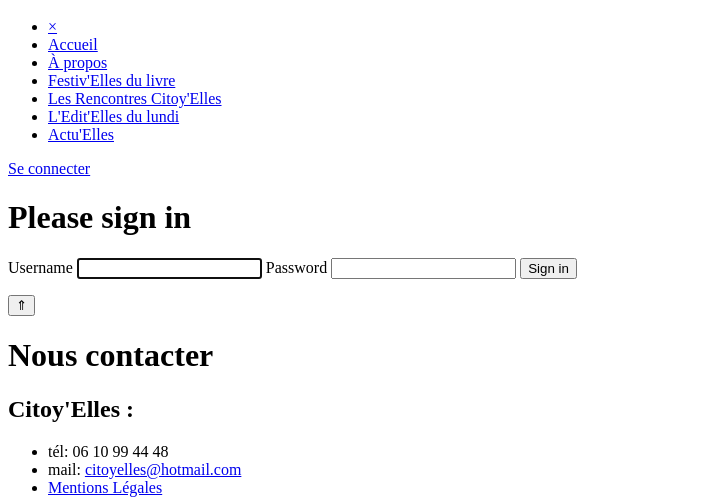
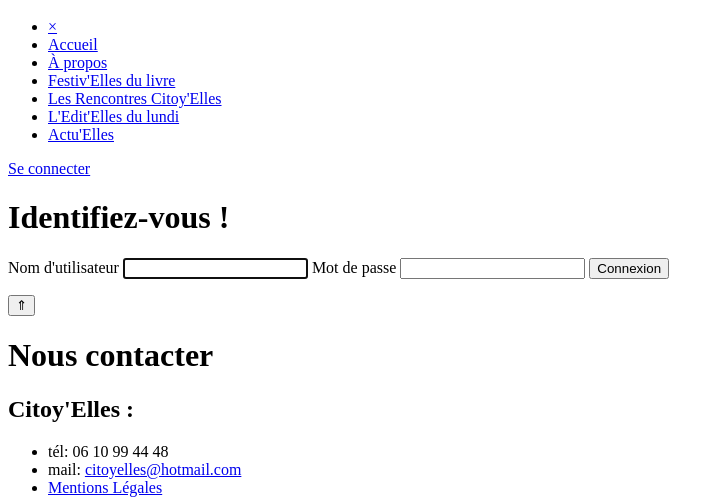
Before and after one commit to WildCodeSchool/tours-php-2103-project3-citoyelles, a Symfony app: template templates/security/login.html.twig in a window 1280 px wide. Shown: the part 374-875 px from the top of the page, without its empty margins (0-724 px from the left). Run offline with Twig, Linux system fonts and the light colour scheme; the template is opened without the code that fills it, so the values that code supplies are empty; some libraries are stand-ins or nearby versions.

Commit message:
Fix English Text

```diff
--- a/templates/actu_elles/index.html.twig
+++ b/templates/actu_elles/index.html.twig
@@ -42,7 +42,7 @@
             <li>
                 <h3>{{ calendar.date|format_datetime('full', 'short', locale='fr') }}</h3>
                 <p>
-                    {{ calendar.title }}
+                    {{ calendar.title }} </br>
                     {% if calendar.content != null %}
                     {{ calendar.content|nl2br }}
                     {% endif %}
--- a/templates/meetings/meetings.html.twig
+++ b/templates/meetings/meetings.html.twig
@@ -58,7 +58,7 @@
 
 
 <section class="articles">
-    <h2 id="infoAndFollowTitle">Information et suivie des rencontres</h2>
+    <h2 id="infoAndFollowTitle">Information et suivi des rencontres</h2>
     {% if is_granted('ROLE_ADMIN') %}
     <a href="{{ path("new_article") }}" class="adminElement">Nouvel article</a>
     {% endif %}
--- a/templates/member/_delete_form.html.twig
+++ b/templates/member/_delete_form.html.twig
@@ -1,4 +1,4 @@
 <form method="post" action="{{ path('member_delete', {'id': member.id}) }}" onsubmit="return confirm('Êtes-vous sûr de vouloir supprimer ce membre?');">
     <input type="hidden" name="_token" value="{{ csrf_token('delete' ~ member.id) }}">
-    <button class="btn">Delete</button>
+    <button class="btn">Supprimer</button>
 </form>
--- a/templates/member/edit.html.twig
+++ b/templates/member/edit.html.twig
@@ -1,9 +1,9 @@
 {% extends 'base.html.twig' %}
 
-{% block title %}Edit Member{% endblock %}
+{% block title %}Modifier membre{% endblock %}
 
 {% block body %}
-    <h1>Edit Member</h1>
+    <h1>Modifier membre</h1>
     <div class="member-form">
     {{ include('member/_form.html.twig', {'button_label': 'Mettre à jour'}) }}
     </div>
--- a/templates/member/new.html.twig
+++ b/templates/member/new.html.twig
@@ -1,9 +1,9 @@
 {% extends 'base.html.twig' %}
 
-{% block title %}New Member{% endblock %}
+{% block title %}Nouveau Membre{% endblock %}
 
 {% block body %}
-    <h1>Create new Member</h1>
+    <h1>Crée un nouveau membre</h1>
 
     {{ include('member/_form.html.twig') }}
 
--- a/templates/security/login.html.twig
+++ b/templates/security/login.html.twig
@@ -1,6 +1,6 @@
 {% extends 'base.html.twig' %}
 
-{% block title %}Log in!{% endblock %}
+{% block title %}Connexion{% endblock %}
 
 {% block body %}
 <form method="post">
@@ -14,10 +14,10 @@
         </div>
     {% endif %}
 
-    <h1 class="h3 mb-3 font-weight-normal">Please sign in</h1>
-    <label for="inputUsername">Username</label>
+    <h1 class="h3 mb-3 font-weight-normal">Identifiez-vous !</h1>
+    <label for="inputUsername">Nom d'utilisateur</label>
     <input type="text" value="{{ last_username }}" name="username" id="inputUsername" class="form-control" autocomplete="username" required autofocus>
-    <label for="inputPassword">Password</label>
+    <label for="inputPassword">Mot de passe</label>
     <input type="password" name="password" id="inputPassword" class="form-control" autocomplete="current-password" required>
 
     <input type="hidden" name="_csrf_token"
@@ -36,7 +36,7 @@
     #}
 
     <button class="btn btn-lg btn-primary" type="submit">
-        Sign in
+        Connexion
     </button>
 </form>
 {% endblock %}
```
